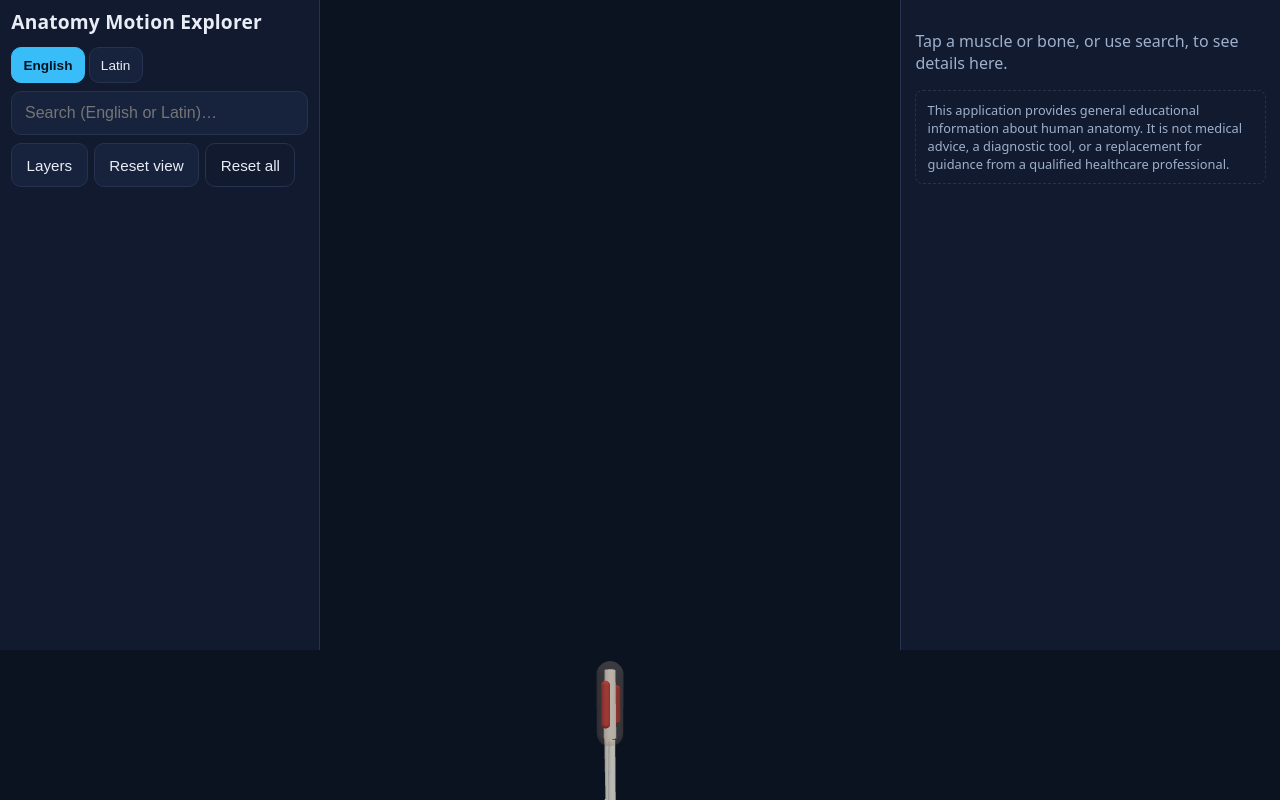
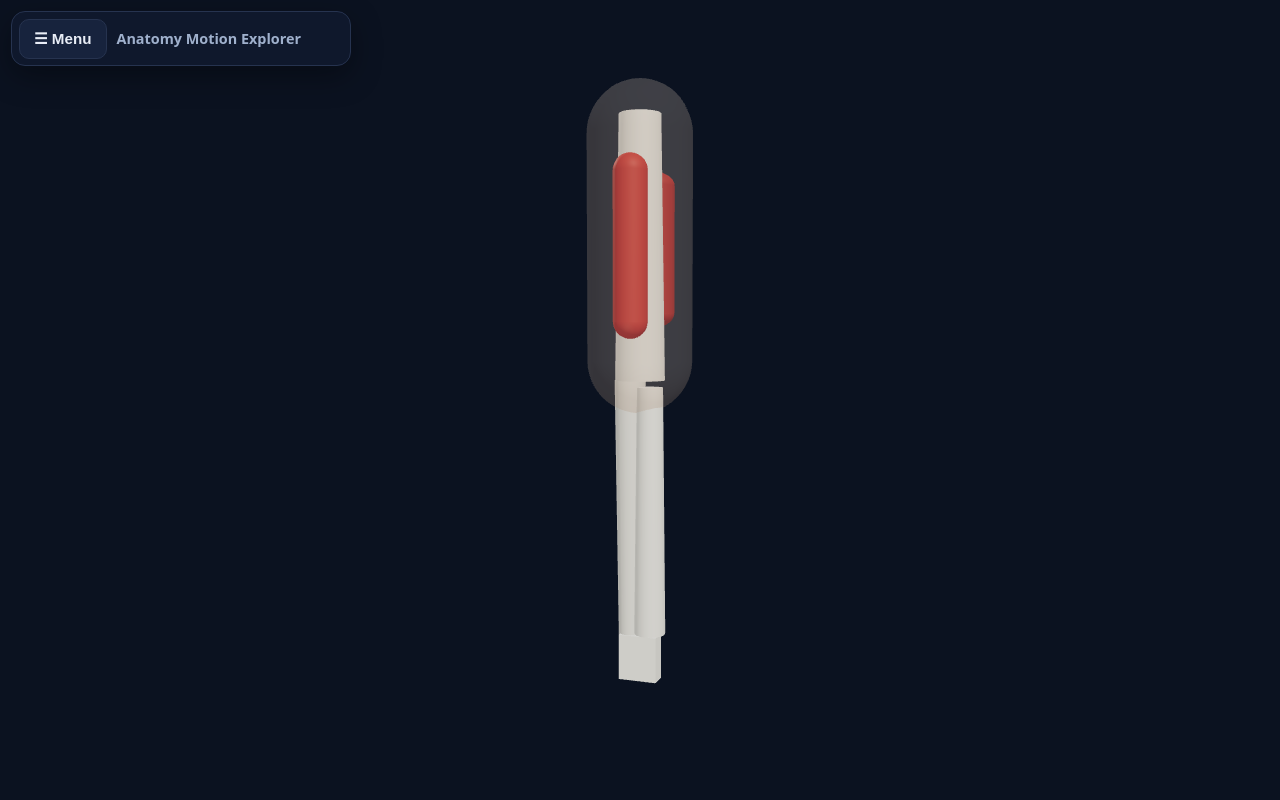
Before and after one commit to Simon1996swe/anatomy-motion-explorer, a React (Vite) app: page / in a window 1280 px wide. Built offline with nearby package versions, Linux system fonts and the light colour scheme.

Commit message:
Redesign: full-screen viewer, collapsible menu, info panel on-demand, better model framing + lighting

```diff
--- a/src/App.tsx
+++ b/src/App.tsx
@@ -1,4 +1,4 @@
-import { lazy, Suspense, useState } from 'react';
+import { lazy, Suspense, useEffect, useState } from 'react';
 import { Viewer } from './components/Viewer';
 import { WebGLFallback } from './components/WebGLFallback';
 import { SearchBar } from './components/SearchBar';
@@ -17,7 +17,13 @@ const ContentEditor = lazy(() =>
 export default function App() {
   useReducedMotionSync();
   const [webgl] = useState(isWebGLAvailable);
+  const [controlsOpen, setControlsOpen] = useState(false);
   const selectedId = useStore((s) => s.selectedId);
+
+  // Collapse the menu once a structure is picked, so the model stays central.
+  useEffect(() => {
+    if (selectedId) setControlsOpen(false);
+  }, [selectedId]);
 
   // Simple dev-only admin route (no router dependency needed for the MVP).
   if (import.meta.env.DEV && window.location.pathname.startsWith('/admin')) {
@@ -32,22 +38,42 @@ export default function App() {
 
   return (
     <div className="app">
-      <header className="app-top">
-        <div className="app-title">
-          <h1>Anatomy Motion Explorer</h1>
-          <LanguageToggle />
-        </div>
-        <SearchBar />
-        <LayerControls />
-      </header>
-
+      {/* Full-screen 3D viewer is the main surface; panels float over it. */}
       <main className="app-viewer">
         <Viewer />
       </main>
 
-      <aside className={`app-info ${selectedId ? 'has-selection' : ''}`}>
-        <InfoPanel />
-      </aside>
+      {/* Collapsible control cluster (top-left). Collapses to a single button. */}
+      <div className={`controls-dock ${controlsOpen ? 'open' : ''}`}>
+        <div className="dock-bar">
+          <button
+            type="button"
+            className="btn dock-toggle"
+            aria-expanded={controlsOpen}
+            aria-controls="controls-body"
+            onClick={() => setControlsOpen((o) => !o)}
+          >
+            {controlsOpen ? '✕ Close' : '☰ Menu'}
+          </button>
+          <span className="dock-title">Anatomy Motion Explorer</span>
+        </div>
+
+        {controlsOpen && (
+          <div id="controls-body" className="dock-body">
+            <LanguageToggle />
+            <SearchBar />
+            <LayerControls />
+          </div>
+        )}
+      </div>
+
+      {/* Info panel only mounts when something is selected, so it stays out of
+          the way otherwise and the model gets the full screen. */}
+      {selectedId && (
+        <aside className="app-info has-selection">
+          <InfoPanel />
+        </aside>
+      )}
     </div>
   );
 }
--- a/src/components/ArmModel.tsx
+++ b/src/components/ArmModel.tsx
@@ -73,7 +73,8 @@ export function ArmModel() {
   });
 
   return (
-    <group position={[0, 0, 0]}>
+    // Shift up so the arm's geometric centre sits at the origin for framing.
+    <group position={[0, 0.15, 0]}>
       {/* Humerus: fixed vertical upper-arm bone (shoulder at top, elbow at 0). */}
       {visible('bone', 'humerus') && (
         <group position={[0, 1, 0]}>
--- a/src/components/Viewer.tsx
+++ b/src/components/Viewer.tsx
@@ -5,7 +5,8 @@ import type { OrbitControls as OrbitControlsImpl } from 'three-stdlib';
 import { ArmModel } from './ArmModel';
 import { useStore } from '../store/useStore';
 
-const CAMERA_START: [number, number, number] = [3, 1, 4.5];
+const CAMERA_START: [number, number, number] = [2.6, 0.6, 7.5];
+const CAMERA_TARGET: [number, number, number] = [0, 0, 0];
 
 function CameraRig() {
   const controlsRef = useRef<OrbitControlsImpl>(null);
@@ -15,7 +16,7 @@ function CameraRig() {
     const controls = controlsRef.current;
     if (!controls) return;
     controls.object.position.set(...CAMERA_START);
-    controls.target.set(0, 0.4, 0);
+    controls.target.set(...CAMERA_TARGET);
     controls.update();
   }, [cameraResetToken]);
 
@@ -25,9 +26,9 @@ function CameraRig() {
       makeDefault
       enablePan
       enableDamping
-      minDistance={2}
-      maxDistance={12}
-      target={[0, 0.4, 0]}
+      minDistance={3}
+      maxDistance={16}
+      target={CAMERA_TARGET}
     />
   );
 }
@@ -56,15 +57,16 @@ function BackgroundDeselect() {
 export function Viewer() {
   return (
     <Canvas
-      camera={{ position: CAMERA_START, fov: 45 }}
+      camera={{ position: CAMERA_START, fov: 42 }}
       dpr={[1, 2]}
       gl={{ antialias: true, powerPreference: 'high-performance' }}
     >
       <color attach="background" args={['#0b1220']} />
-      <ambientLight intensity={0.6} />
-      <directionalLight position={[5, 6, 5]} intensity={1.1} />
-      <directionalLight position={[-4, 2, -3]} intensity={0.4} />
-      <hemisphereLight args={['#bcd4ff', '#1b2436', 0.5]} />
+      <ambientLight intensity={0.9} />
+      <directionalLight position={[5, 6, 5]} intensity={1.4} />
+      <directionalLight position={[-4, 2, -3]} intensity={0.6} />
+      <directionalLight position={[0, -3, 4]} intensity={0.35} />
+      <hemisphereLight args={['#cfe0ff', '#20293d', 0.7]} />
       <Suspense fallback={<Loader />}>
         <BackgroundDeselect />
         <ArmModel />
--- a/src/index.css
+++ b/src/index.css
@@ -51,30 +51,41 @@ a { color: var(--accent); }
 .btn-active { background: var(--accent); color: #07121f; border-color: var(--accent); font-weight: 600; }
 
 /* Layout: mobile-first (stacked, viewer fills screen) */
-.app {
-  display: grid;
-  grid-template-rows: auto 1fr;
-  height: 100dvh;
-  position: relative;
+/* Full-screen viewer is the main surface; all panels float on top. */
+.app { position: relative; height: 100dvh; overflow: hidden; }
+
+.app-viewer { position: absolute; inset: 0; z-index: 1; }
+.app-viewer canvas { touch-action: none; display: block; }
+
+/* Collapsible control dock (top-left overlay). */
+.controls-dock {
+  position: absolute;
+  top: calc(0.7rem + env(safe-area-inset-top));
+  left: 0.7rem;
+  z-index: 10;
+  width: min(340px, calc(100vw - 1.4rem));
+  background: rgba(17, 26, 46, 0.92);
+  backdrop-filter: blur(8px);
+  border: 1px solid var(--line);
+  border-radius: 14px;
+  box-shadow: 0 10px 30px rgba(0, 0, 0, 0.35);
+}
+.dock-bar { display: flex; align-items: center; gap: 0.6rem; padding: 0.4rem; }
+.dock-toggle { min-height: 40px; font-weight: 600; }
+.dock-title {
+  font-size: 0.9rem; font-weight: 600; color: var(--text);
+  white-space: nowrap; overflow: hidden; text-overflow: ellipsis;
+}
+.controls-dock:not(.open) .dock-title { color: var(--muted); }
+.dock-body {
+  display: flex; flex-direction: column; gap: 0.6rem;
+  padding: 0 0.6rem 0.7rem;
+  max-height: calc(100dvh - 6rem);
+  overflow-y: auto;
 }
 
-.app-top {
-  display: flex;
-  flex-direction: column;
-  gap: 0.5rem;
-  padding: 0.6rem 0.7rem calc(0.6rem + env(safe-area-inset-top));
-  background: linear-gradient(180deg, rgba(11,18,32,0.95), rgba(11,18,32,0.6));
-  position: absolute;
-  top: 0; left: 0; right: 0;
-  z-index: 10;
-}
-.app-title { display: flex; align-items: center; justify-content: space-between; gap: 0.5rem; }
-.app-title h1 { font-size: 1rem; letter-spacing: 0.2px; }
-
-.app-viewer { grid-row: 2; position: absolute; inset: 0; z-index: 1; }
-.app-viewer canvas { touch-action: none; }
-
-/* Info panel as a bottom sheet on mobile */
+/* Info panel: bottom sheet on mobile, right rail on desktop. Mounts only
+   when a structure is selected, so it fully collapses when unused. */
 .app-info {
   position: absolute;
   left: 0; right: 0; bottom: 0;
@@ -84,14 +95,13 @@ a { color: var(--accent); }
   border-top: 1px solid var(--line);
   border-radius: 16px 16px 0 0;
   padding: 0.9rem 0.9rem calc(1rem + env(safe-area-inset-bottom));
-  z-index: 8;
-  box-shadow: 0 -8px 30px rgba(0,0,0,0.4);
-  transform: translateY(72%);
-  transition: transform 0.25s ease;
+  z-index: 9;
+  box-shadow: 0 -8px 30px rgba(0,0,0,0.5);
+  animation: sheet-up 0.25s ease;
 }
-.app-info.has-selection { transform: translateY(0); }
+@keyframes sheet-up { from { transform: translateY(30%); opacity: 0.4; } to { transform: translateY(0); opacity: 1; } }
 @media (prefers-reduced-motion: reduce) {
-  .app-info { transition: none; }
+  .app-info { animation: none; }
 }
 
 /* Search */
@@ -182,24 +192,20 @@ a { color: var(--accent); }
 }
 .app-loading { padding: 2rem; }
 
-/* Desktop: three columns — controls left, viewer centre, info right */
+/* Desktop: info panel becomes a right-side rail that slides in when a
+   structure is selected; the viewer keeps the full screen underneath. */
 @media (min-width: 900px) {
-  .app { grid-template-columns: 320px 1fr 380px; grid-template-rows: 1fr; }
-  .app-top {
-    position: static; grid-column: 1; z-index: 10;
-    justify-content: flex-start; overflow-y: auto;
-    background: var(--panel); border-right: 1px solid var(--line);
+  .app-info {
+    left: auto; right: 0; top: 0; bottom: 0;
+    width: 380px; max-height: none;
+    border-radius: 0; border-top: 0; border-left: 1px solid var(--line);
+    box-shadow: -8px 0 30px rgba(0, 0, 0, 0.4);
+    animation: rail-in 0.25s ease;
   }
-  .app-title { flex-direction: column; align-items: flex-start; }
-  .app-title h1 { font-size: 1.2rem; }
-  .app-viewer { position: relative; grid-column: 2; }
-  .app-info {
-    position: relative; grid-column: 3;
-    max-height: none; height: 100%;
-    border-radius: 0; border-top: 0; border-left: 1px solid var(--line);
-    transform: none; box-shadow: none;
-  }
-  .app-info.has-selection { transform: none; }
+  @keyframes rail-in { from { transform: translateX(20%); opacity: 0.4; } to { transform: translateX(0); opacity: 1; } }
+}
+@media (min-width: 900px) and (prefers-reduced-motion: reduce) {
+  .app-info { animation: none; }
 }
 
 /* Admin editor */
```
